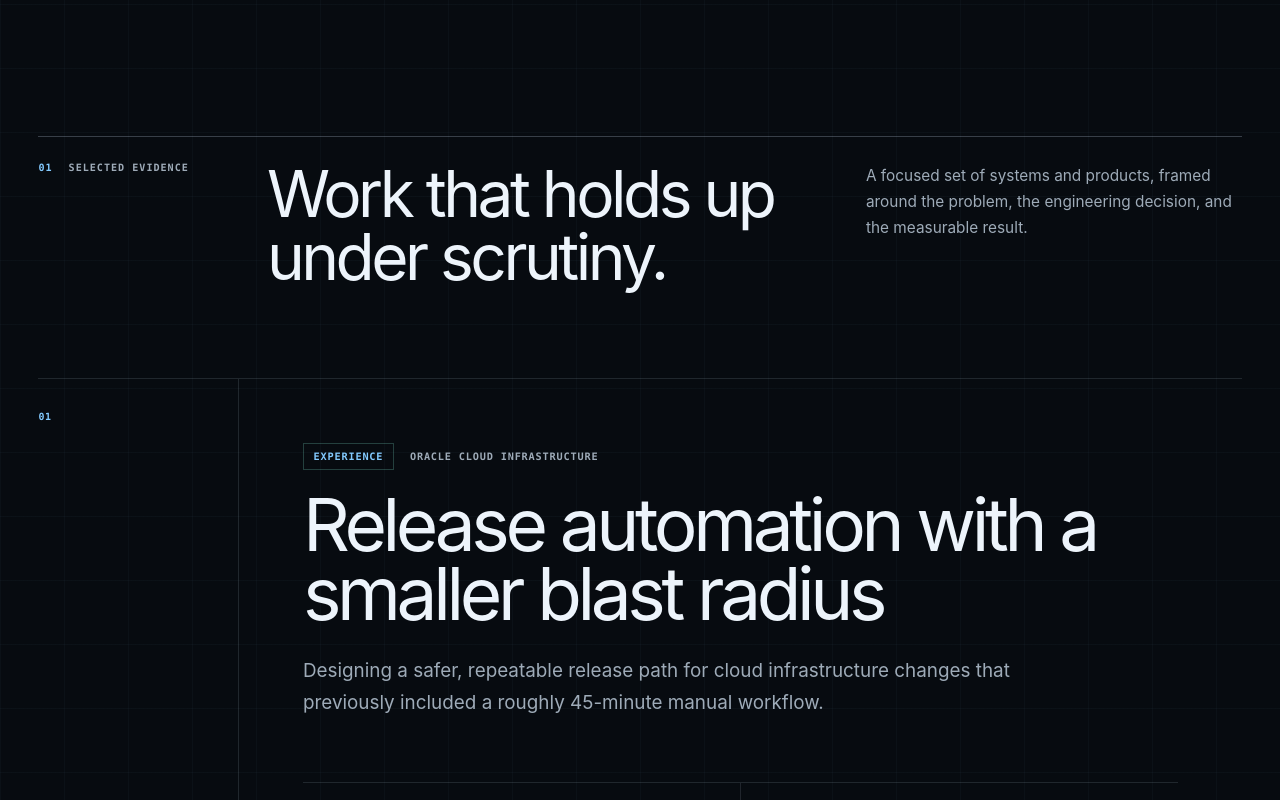
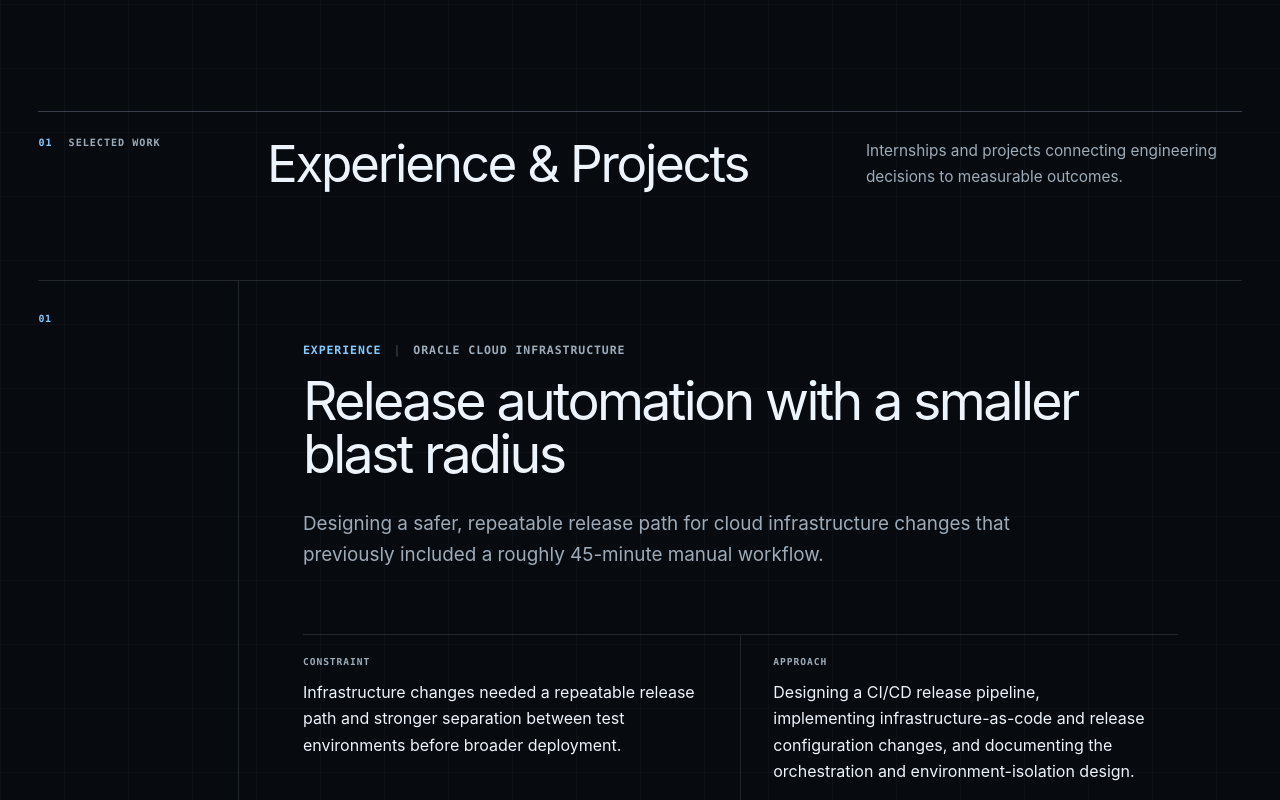
Before and after one commit to GerardZhou/GerardZhou.github.io, a React (Vite) app: page / in a window 1280 px wide. Shown: the part 2300-3100 px from the top of the page. Built offline with nearby package versions, Linux system fonts and the light colour scheme.

Commit message:
refine portfolio typography hierarchy

```diff
--- a/src/App.tsx
+++ b/src/App.tsx
@@ -107,9 +107,8 @@ function App() {
           </div>
           <div className="personal-copy">
             <p>
-              Outside engineering, I reset through movement, good food, and long
-              trails—and keep the analytical edge sharp through competitive
-              programming.
+              Outside engineering, I reset through weightlifting, cooking, and long
+              trails, with the occasional competitive programming problem.
             </p>
             <ul aria-label="Personal interests">
               {personalInterests.map((interest) => (
--- a/src/components/CapabilityMap.tsx
+++ b/src/components/CapabilityMap.tsx
@@ -12,9 +12,8 @@ export function CapabilityMap({ groups }: CapabilityMapProps) {
     <section className="content-section capability-section" id="capabilities">
       <SectionHeading
         index="03"
-        kicker="Capability map"
-        title="Skills, connected to where they were used."
-        description="No keyword wall. Every capability points back to a system, project, or outcome shown above."
+        kicker="Skills"
+        title="Technical Skills"
       />
 
       <div className="capability-grid">
@@ -25,12 +24,12 @@ export function CapabilityMap({ groups }: CapabilityMapProps) {
             {/* padStart gives every generated index the same two-character width. */}
             <span className="capability-index">C{String(index + 1).padStart(2, "0")}</span>
             <h3>{group.title}</h3>
-            <p>{group.summary}</p>
             <ul className="capability-skills" aria-label={`${group.title} skills`}>
               {group.skills.map((skill) => (
                 <li key={skill}>{skill}</li>
               ))}
             </ul>
+            <p>{group.summary}</p>
             <div className="capability-evidence">
               <span>Evidence</span>
               {/* These fragment links send visitors to the relevant project or experience card. */}
--- a/src/components/FeaturedWork.tsx
+++ b/src/components/FeaturedWork.tsx
@@ -13,9 +13,9 @@ export function FeaturedWork({ items }: FeaturedWorkProps) {
     <section className="content-section work-section" id="selected-work">
       <SectionHeading
         index="01"
-        kicker="Selected evidence"
-        title="Work that holds up under scrutiny."
-        description="A focused set of systems and products, framed around the problem, the engineering decision, and the measurable result."
+        kicker="Selected work"
+        title="Experience & Projects"
+        description="Internships and projects connecting engineering decisions to measurable outcomes."
       />
 
       <div className="work-list">
--- a/src/components/SectionHeading.tsx
+++ b/src/components/SectionHeading.tsx
@@ -3,7 +3,7 @@ interface SectionHeadingProps {
   index: string;
   kicker: string;
   title: string;
-  description: string;
+  description?: string;
 }
 
 /** Shared heading pattern for numbered portfolio sections. */
@@ -15,13 +15,13 @@ export function SectionHeading({
 }: SectionHeadingProps) {
   return (
     // A semantic header groups the section label, h2, and supporting description.
-    <header className="section-heading">
+    <header className={`section-heading${description ? "" : " section-heading-compact"}`}>
       <div className="section-heading-label">
         <span>{index}</span>
         <p>{kicker}</p>
       </div>
       <h2>{title}</h2>
-      <p className="section-heading-description">{description}</p>
+      {description ? <p className="section-heading-description">{description}</p> : null}
     </header>
   );
 }
--- a/src/portfolioData.ts
+++ b/src/portfolioData.ts
@@ -183,7 +183,7 @@ export const featuredWork = [
   },
   {
     id: "soapbox",
-    title: "Mobile and API foundations for volunteer impact",
+    title: "Mobile and API platform for nonprofit volunteer coordination",
     organization: "Soapbox",
     kind: "experience",
     role: "Software Engineer Intern",
--- a/src/styles.css
+++ b/src/styles.css
@@ -526,7 +526,7 @@ a {
   max-width: 700px;
   margin: 0;
   font-family: var(--display);
-  font-size: clamp(2.8rem, 5vw, 5.4rem);
+  font-size: clamp(2.4rem, 4vw, 3.8rem);
   font-weight: 540;
   line-height: 0.98;
   letter-spacing: -0.065em;
@@ -588,6 +588,10 @@ a {
   border-top: 1px solid var(--line-strong);
 }
 
+.section-heading-compact {
+  grid-template-columns: minmax(120px, 0.34fr) minmax(320px, 1.77fr);
+}
+
 .section-heading-label {
   display: flex;
   gap: 1rem;
@@ -608,13 +612,13 @@ a {
 }
 
 .section-heading h2 {
-  max-width: 720px;
+  max-width: 680px;
   margin: 0;
   font-family: var(--serif);
-  font-size: clamp(2.5rem, 5vw, 5.4rem);
+  font-size: clamp(2.25rem, 4vw, 3.8rem);
   font-weight: 400;
-  line-height: 0.98;
-  letter-spacing: -0.055em;
+  line-height: 1;
+  letter-spacing: -0.045em;
 }
 
 .section-heading-description {
@@ -663,17 +667,15 @@ a {
 
 .work-card-topline {
   display: flex;
-  gap: 1rem;
+  gap: 0.75rem;
   align-items: center;
   margin-bottom: 1.2rem;
-  font: 650 0.64rem/1 var(--mono);
+  font: 700 clamp(0.72rem, 0.9vw, 0.82rem)/1 var(--mono);
   letter-spacing: 0.08em;
   text-transform: uppercase;
 }
 
 .work-kind {
-  padding: 0.48rem 0.6rem;
-  border: 1px solid rgba(132, 232, 208, 0.24);
   color: var(--cyan);
 }
 
@@ -681,14 +683,20 @@ a {
   color: var(--paper-muted);
 }
 
+.work-organization::before {
+  margin-right: 0.75rem;
+  color: var(--line-strong);
+  content: "|";
+}
+
 .work-card h3 {
-  max-width: 1000px;
+  max-width: 900px;
   margin: 0;
   font-family: var(--serif);
-  font-size: clamp(2.4rem, 5.7vw, 6.6rem);
+  font-size: clamp(2.2rem, 4.2vw, 4.4rem);
   font-weight: 400;
-  line-height: 0.95;
-  letter-spacing: -0.06em;
+  line-height: 0.98;
+  letter-spacing: -0.05em;
 }
 
 .work-summary {
@@ -873,7 +881,7 @@ a {
 .experience-copy h3 {
   margin: 0;
   font-family: var(--serif);
-  font-size: clamp(2rem, 4vw, 4.2rem);
+  font-size: clamp(1.9rem, 3.3vw, 3.3rem);
   font-weight: 400;
   line-height: 1;
   letter-spacing: -0.045em;
@@ -920,16 +928,16 @@ a {
 }
 
 .capability-card {
-  min-height: 360px;
-  padding: clamp(1.5rem, 4vw, 3.5rem);
+  min-height: 300px;
+  padding: clamp(1.5rem, 3vw, 2.6rem);
   border-right: 1px solid var(--line);
   border-bottom: 1px solid var(--line);
 }
 
 .capability-card h3 {
-  margin: 2rem 0 1rem;
+  margin: 1.5rem 0 1rem;
   font-family: var(--serif);
-  font-size: clamp(2rem, 3.5vw, 3.6rem);
+  font-size: clamp(1.65rem, 2.5vw, 2.5rem);
   font-weight: 400;
   line-height: 1;
   letter-spacing: -0.04em;
@@ -937,8 +945,8 @@ a {
 
 .capability-card > p {
   max-width: 590px;
-  min-height: 3.4em;
-  margin: 0 0 1.7rem;
+  min-height: 0;
+  margin: 1.25rem 0 0;
   color: var(--paper-muted);
   line-height: 1.65;
 }
@@ -948,7 +956,7 @@ a {
   flex-wrap: wrap;
   gap: 0.5rem 0.85rem;
   align-items: baseline;
-  margin-top: 2rem;
+  margin-top: 1.5rem;
   padding-top: 1rem;
   border-top: 1px solid var(--line);
 }
@@ -1005,7 +1013,7 @@ a {
   max-width: 700px;
   margin: 0;
   font-family: var(--serif);
-  font-size: clamp(2.5rem, 5vw, 5.5rem);
+  font-size: clamp(2.2rem, 4vw, 4rem);
   font-weight: 400;
   line-height: 0.97;
   letter-spacing: -0.05em;
@@ -1046,7 +1054,7 @@ a {
   max-width: 1000px;
   margin: 0;
   font-family: var(--serif);
-  font-size: clamp(3rem, 7vw, 7.6rem);
+  font-size: clamp(2.6rem, 5vw, 5rem);
   font-weight: 400;
   line-height: 0.93;
   letter-spacing: -0.065em;
@@ -1299,7 +1307,7 @@ a {
   }
 
   .section-heading h2 {
-    font-size: clamp(2.9rem, 13vw, 4.5rem);
+    font-size: clamp(2.4rem, 10vw, 3.2rem);
   }
 
   .work-card {
@@ -1318,7 +1326,7 @@ a {
   }
 
   .work-card h3 {
-    font-size: clamp(3rem, 14vw, 5.1rem);
+    font-size: clamp(2.4rem, 10vw, 3.5rem);
   }
 
   .work-evidence {
@@ -1363,7 +1371,7 @@ a {
   }
 
   .experience-copy h3 {
-    font-size: clamp(2.5rem, 12vw, 4rem);
+    font-size: clamp(2.2rem, 9vw, 3.2rem);
   }
 
   .capability-card {
@@ -1401,7 +1409,7 @@ a {
   }
 
   .contact-section h2 {
-    font-size: clamp(3.1rem, 14vw, 5.25rem);
+    font-size: clamp(2.6rem, 10vw, 4.2rem);
   }
 
   .contact-links {
--- a/src/workbench/workbench.css
+++ b/src/workbench/workbench.css
@@ -17,7 +17,7 @@
   max-width: 820px;
   margin: 0;
   font-family: var(--display);
-  font-size: clamp(2.8rem, 5vw, 5.4rem);
+  font-size: clamp(2.5rem, 4vw, 4.2rem);
   font-weight: 520;
   line-height: 0.98;
   letter-spacing: -0.065em;
```
Also changed, not shown: 2 other files (tests, documents, lock files or other folders).
